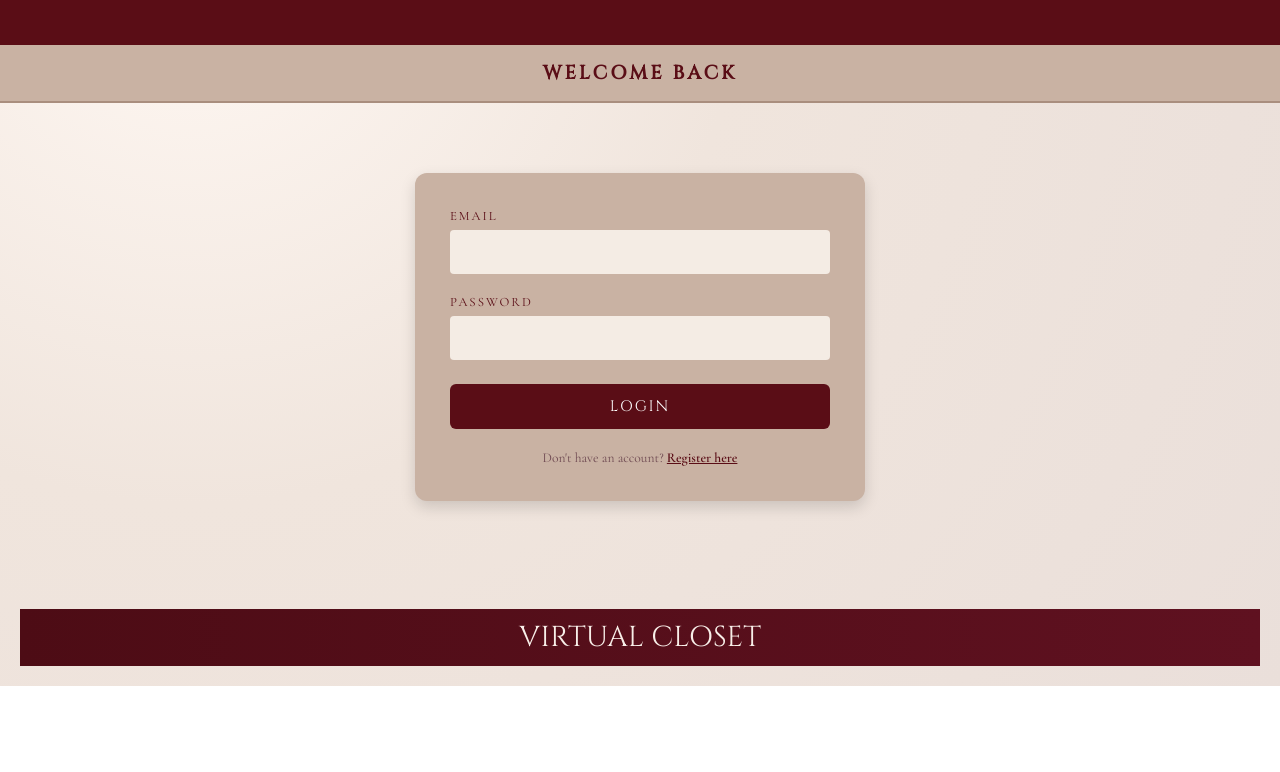
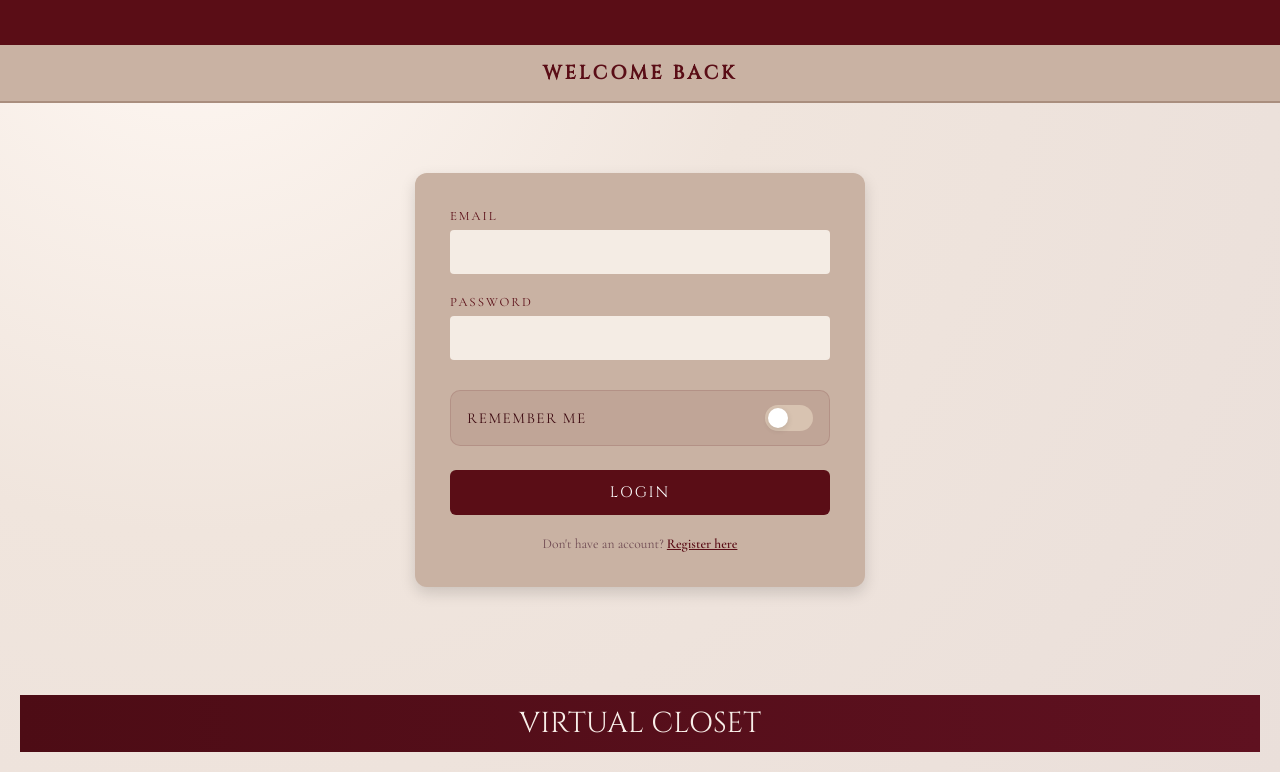
Before and after one commit to jsg133-tech/UA-2026, a plain HTML site: page frontend/login.html in a window 1280 px wide. Shown: the part 128-900 px from the top of the page. Before the commit the page ends 814 px from the top, so only its background shows below. Drawn offline with nearby package versions, Linux system fonts and the light colour scheme.

Commit message:
login recuerdame

```diff
--- a/frontend/css/login.css
+++ b/frontend/css/login.css
@@ -99,6 +99,71 @@ body {
     box-shadow: 0 0 0 1.5px var(--vino);
 }
 
+.campo.recordar {
+    padding: 10px 0 0;
+}
+
+.recordar-label {
+    display: flex;
+    align-items: center;
+    justify-content: space-between;
+    gap: 15px;
+    background: rgba(90, 13, 22, 0.08);
+    border: 1px solid rgba(90, 13, 22, 0.12);
+    border-radius: 10px;
+    padding: 14px 16px;
+}
+
+.texto-recordar {
+    font-size: 0.95rem;
+    text-transform: uppercase;
+    letter-spacing: 1.5px;
+    color: var(--vino-oscuro);
+}
+
+.switch {
+    position: relative;
+    width: 48px;
+    height: 26px;
+}
+
+.switch input {
+    opacity: 0;
+    width: 0;
+    height: 0;
+    position: absolute;
+}
+
+.slider {
+    position: absolute;
+    cursor: pointer;
+    inset: 0;
+    background: #d8c3b1;
+    border-radius: 999px;
+    transition: 0.3s;
+}
+
+.slider::before {
+    content: '';
+    position: absolute;
+    height: 20px;
+    width: 20px;
+    left: 3px;
+    top: 3px;
+    background: white;
+    border-radius: 50%;
+    box-shadow: 0 2px 6px rgba(0, 0, 0, 0.12);
+    transition: 0.3s;
+}
+
+.switch input:checked + .slider {
+    background: var(--vino);
+}
+
+.switch input:checked + .slider::before {
+    transform: translateX(22px);
+}
+
 /* ── BOTÓN LOGIN ── */
 .boton-login {
     width: 100%;
--- a/frontend/js/login.js
+++ b/frontend/js/login.js
@@ -5,10 +5,11 @@ const API = 'https://ua-2026.onrender.com';
 const form = document.getElementById('form-login');
 const inputEmail = document.getElementById('email');
 const inputPass = document.getElementById('contrasena');
+const inputRecordarme = document.getElementById('recordarme');
 const btnLogin = document.getElementById('btn-login');
 
 // Si ya hay sesión activa, ir directo a la app
-if (localStorage.getItem('token')) {
+if (localStorage.getItem('token') || sessionStorage.getItem('token')) {
   window.location.href = 'inicio-logueado.html';
 }
 
@@ -42,8 +43,18 @@ form.addEventListener('submit', async (e) => {
       throw new Error(data.error || 'Failed to log in.');
     }
 
-    localStorage.setItem('token', data.token);
-    localStorage.setItem('user', JSON.stringify(data.user));
+    localStorage.removeItem('token');
+    localStorage.removeItem('user');
+    sessionStorage.removeItem('token');
+    sessionStorage.removeItem('user');
+
+    if (inputRecordarme.checked) {
+      localStorage.setItem('token', data.token);
+      localStorage.setItem('user', JSON.stringify(data.user));
+    } else {
+      sessionStorage.setItem('token', data.token);
+      sessionStorage.setItem('user', JSON.stringify(data.user));
+    }
 
     mostrarModal(
       'You have logged in successfully.',
--- a/frontend/login.html
+++ b/frontend/login.html
@@ -1,4 +1,4 @@
-<!DOCTYPE html>
+ <!DOCTYPE html>
 <html lang="es">
 <head>
   <meta charset="UTF-8">
@@ -32,6 +32,15 @@
           <label for="contrasena">PASSWORD</label>
           <input type="password" id="contrasena" autocomplete="current-password" required>
         </div>
+        <div class="campo recordar">
+          <label class="recordar-label" for="recordarme">
+            <span class="texto-recordar">Remember me</span>
+            <span class="switch">
+              <input type="checkbox" id="recordarme">
+              <span class="slider"></span>
+            </span>
+          </label>
+        </div>
         <button class="boton-login" type="submit" id="btn-login">LOGIN</button>
         <p class="enlace-registro">
           Don't have an account? <a href="registrar.html">Register here</a>
```
